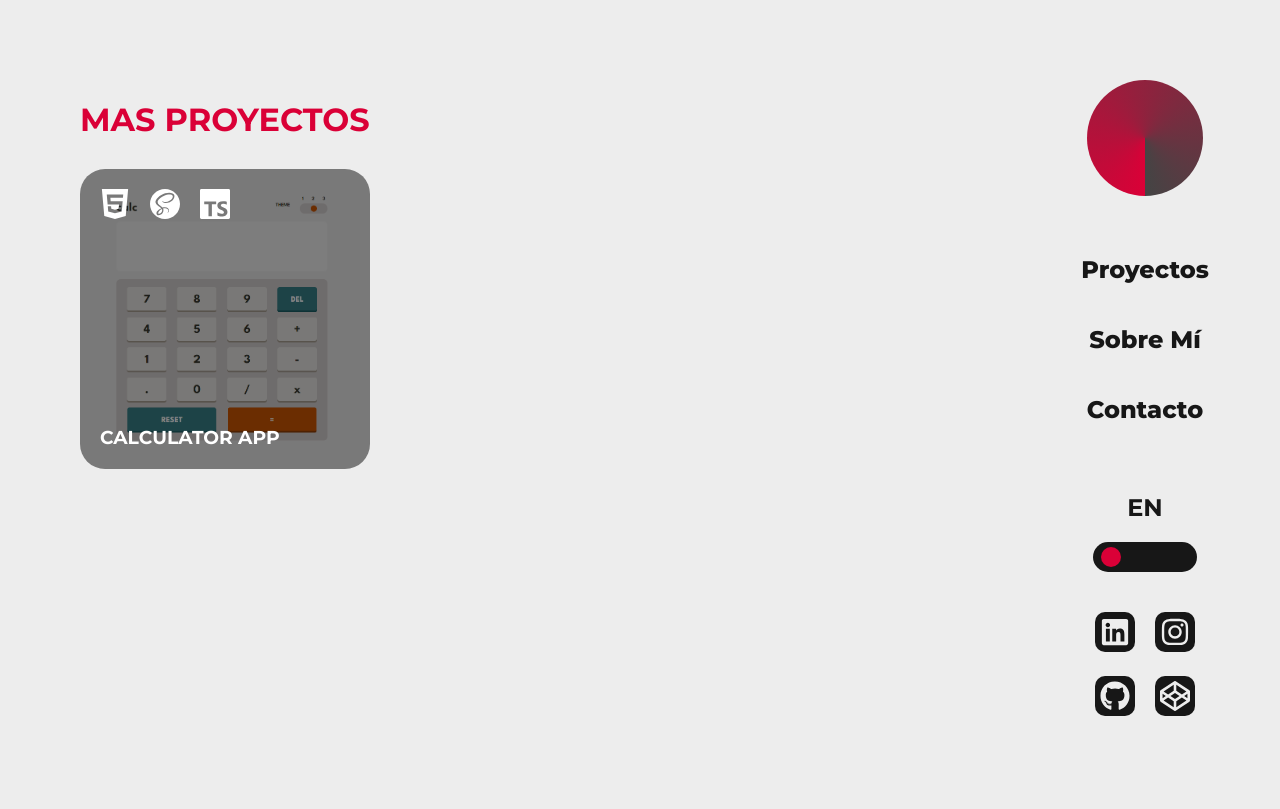
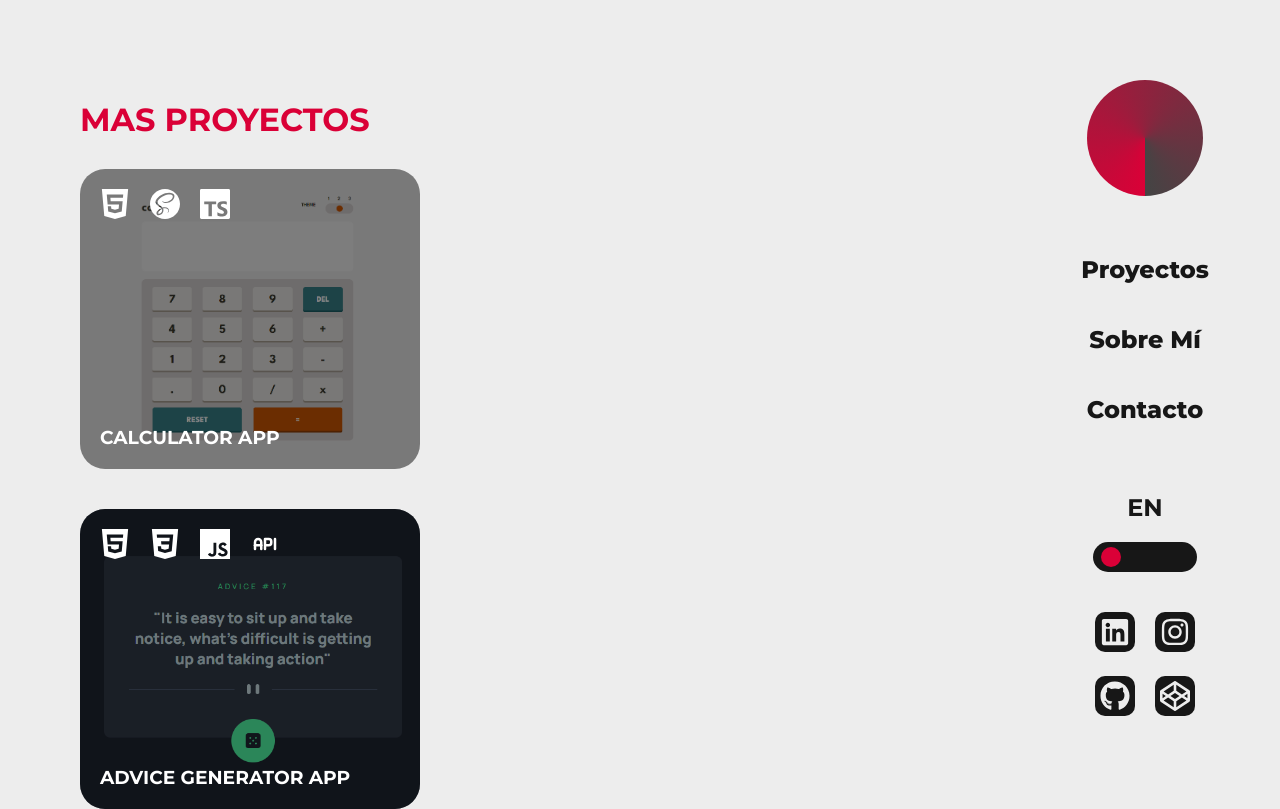
Before and after one commit to Jefersonsteven/portfolio, a Next.js app: page /projects/challenges in a window 1280 px wide. Built offline with nearby package versions, Linux system fonts and the light colour scheme.

Commit message:
add advice generator to more projects

```diff
--- a/src/app/projects/challenges/page.module.scss
+++ b/src/app/projects/challenges/page.module.scss
@@ -3,11 +3,11 @@
   display: flex;
   flex-direction: column;
   gap: 20px;
-  height: 100vh;
+  height: 100%;
   &__cardsContainer {
     display: flex;
     flex-wrap: wrap;
-    gap: 20px;
+    gap: 40px;
     justify-content: center;
     height: 100%;
   }
@@ -23,5 +23,8 @@
     & h1 {
       font-size: 3.2rem;
     }
+    &__cardsContainer {
+      justify-content: flex-start;
+    }
   }
 }
--- a/src/assets/iconDispenser.js
+++ b/src/assets/iconDispenser.js
@@ -11,6 +11,7 @@ import {
   SiSequelize,
   SiTypescript,
   SiHtml5,
+  SiJavascript,
 } from "react-icons/si";
 import { TbApi } from "react-icons/tb";
 
@@ -55,6 +56,9 @@ export default function iconDispenser(technology) {
     case "api":
       return <TbApi />;
 
+    case "javascript":
+      return <SiJavascript />;
+
     default:
       return;
   }
--- a/src/components/CardChallenge/CardChallenge.module.scss
+++ b/src/components/CardChallenge/CardChallenge.module.scss
@@ -1,11 +1,11 @@
 .card {
   max-width: 340px;
-  max-height: 190px;
+  max-height: 220px;
   height: 100%;
   width: 100%;
   display: flex;
   flex-direction: column;
-  gap: 10px;
+  gap: 20px;
   position: relative;
   justify-content: space-between;
   color: white;
@@ -14,7 +14,7 @@
     flex-direction: column;
     position: relative;
     z-index: 2;
-    height: 125px;
+    height: 155px;
     background-color: rgba(0, 0, 0, 0.476);
     padding: 20px;
     justify-content: space-between;
@@ -36,7 +36,7 @@
     z-index: 2;
     display: flex;
     gap: 20px;
-    justify-content: center;
+    justify-content: space-between;
     & a {
       text-transform: capitalize;
     }
@@ -45,7 +45,7 @@
     position: absolute;
     width: 100%;
     height: 100%;
-    max-height: 125px;
+    max-height: 155px;
     object-fit: cover;
     z-index: 1;
     border-radius: 25px;
--- a/src/translations/en/language.json
+++ b/src/translations/en/language.json
@@ -66,6 +66,14 @@
         "technologies": ["html", "sass", "typescript"],
         "github": "https://github.com/Jefersonsteven/calculator-typescript-app",
         "web": "https://calculator-ts-jeffer.netlify.app/"
+      },
+      {
+        "id": 2,
+        "title": "advice generator app",
+        "image": "/images/advice-generator-app.png",
+        "technologies": ["html", "css", "javascript", "api"],
+        "github": "https://github.com/Jefersonsteven/Advice-Generator-App",
+        "web": "https://advice-generator-app-jeffer.netlify.app/"
       }
     ]
   },
--- a/src/translations/es/language.json
+++ b/src/translations/es/language.json
@@ -66,6 +66,14 @@
         "technologies": ["html", "sass", "typescript"],
         "github": "https://github.com/Jefersonsteven/calculator-typescript-app",
         "web": "https://calculator-ts-jeffer.netlify.app/"
+      },
+      {
+        "id": 2,
+        "title": "advice generator app",
+        "image": "/images/advice-generator-app.png",
+        "technologies": ["html", "css", "javascript", "api"],
+        "github": "https://github.com/Jefersonsteven/Advice-Generator-App",
+        "web": "https://advice-generator-app-jeffer.netlify.app/"
       }
     ]
   },
```
Also changed, not shown: public/images/advice-generator-app.png (added).
